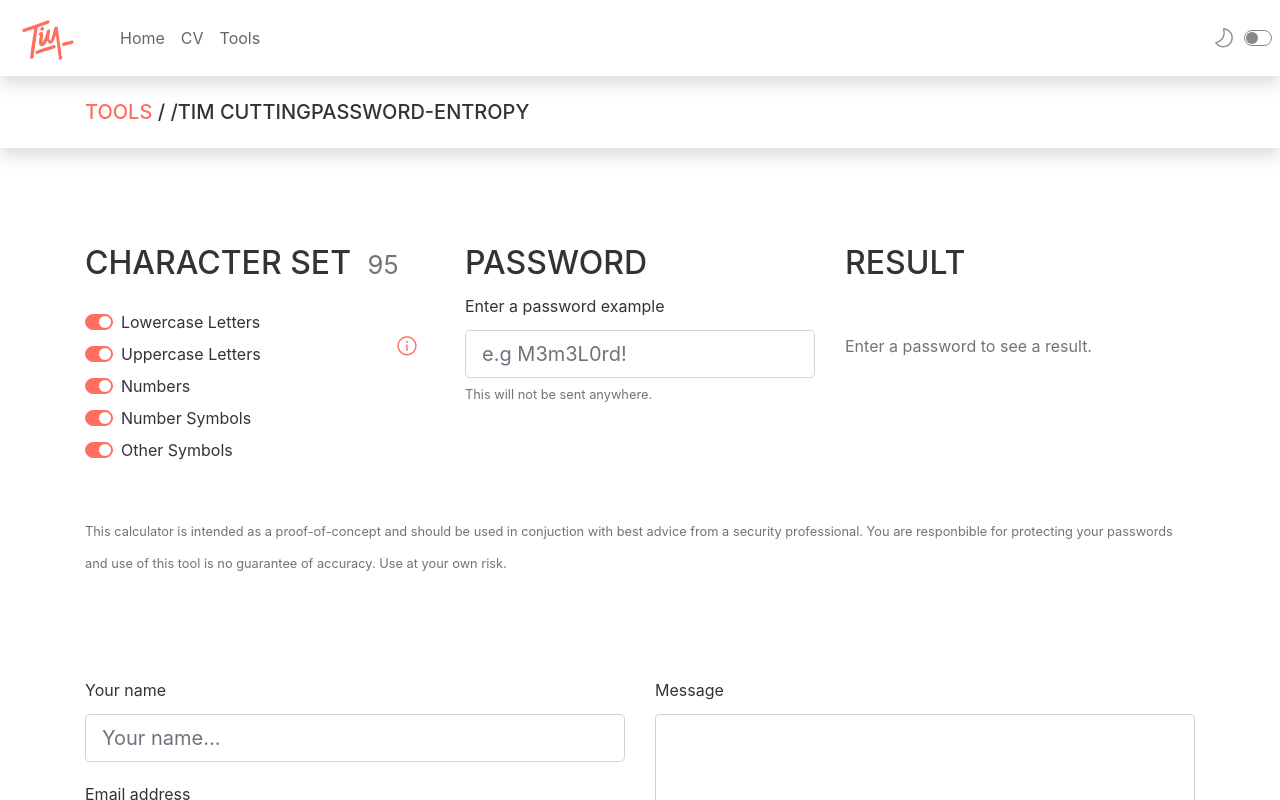
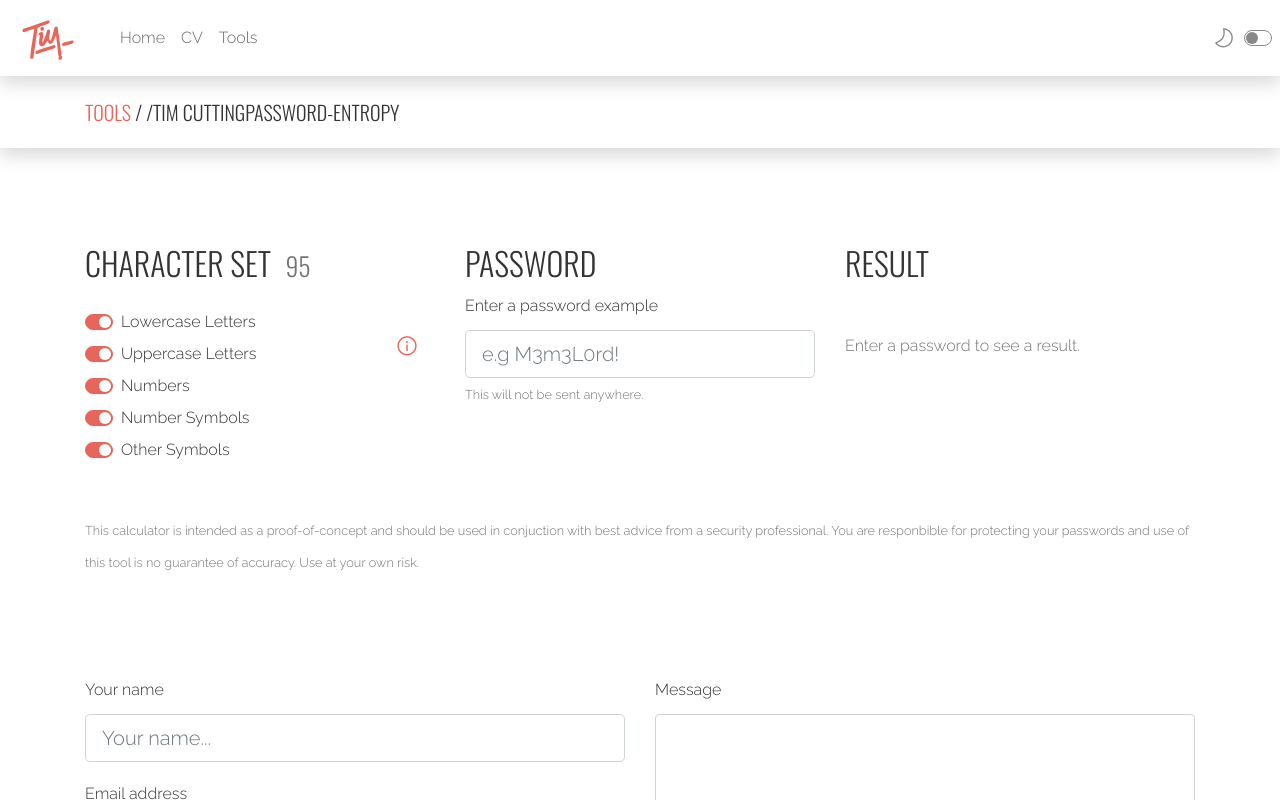
Before and after one commit to idlelimey/tim-cutting, a React (Create React App) app: page /tim-cutting/tools/password-entropy in a window 1280 px wide. Shown: the top 800 px of the page. Built offline with nearby package versions, Linux system fonts and the light colour scheme.

Commit message:
Update styles

```diff
--- a/src/App.scss
+++ b/src/App.scss
@@ -19,12 +19,18 @@
 @import './Assets/scss/Pages/Home';
 
 // Layout
+html {
+    scroll-behavior: smooth;
+}
+
+.navbar {
+    background-color: rgba($white, .8);
+    backdrop-filter: blur(.25rem);
+    -webkit-backdrop-filter: blur(.25rem);
+}
 .app {
-    display: flex;
-    flex-direction: column;
     min-height: 100vh;
-    max-height: 100vh; // Force scrollY to avoid screen jump on low content pages
-    overflow-y: hidden;
+    scroll-behavior: smooth;
 
     .content {
         display: flex;
@@ -36,8 +42,8 @@
         display: flex;
         flex-direction: column;
         flex: 1;
-        overflow-y: scroll;
         scroll-behavior: smooth;
+        min-height: calc(100vh - 76px);
 
         section {
             margin-top: 6rem;
--- a/src/Assets/scss/Pages/_Home.scss
+++ b/src/Assets/scss/Pages/_Home.scss
@@ -17,7 +17,7 @@ ul {
 
 // Hello
 #hello {
-    max-width: 10vh;
+    max-width: 22vh;
     width: 100%;
     height: auto;
     fill: none;
@@ -39,10 +39,10 @@ ul {
 
 @keyframes draw {
     50% {
-        stroke-dashoffset: 99;
+        stroke-dashoffset: 120;
     }
     66% {
-        stroke-dashoffset: 66;
+        stroke-dashoffset: 50;
     }
 	100% {
 		stroke-dashoffset: 0;
--- a/src/Assets/scss/partials/_dark-mode.scss
+++ b/src/Assets/scss/partials/_dark-mode.scss
@@ -1,6 +1,10 @@
 .dark-mode {
     background-color: darken($darker, 5%);
     color: $lighter;
+
+    .navbar {
+        background-color: rgba(darken($darker, 5%), .95);
+    }
 
     .navbar-nav {
         .nav-link {
--- a/src/Assets/scss/variables/_bootstrap-vars.scss
+++ b/src/Assets/scss/variables/_bootstrap-vars.scss
@@ -1,7 +1,7 @@
 $white:    #fff;
 $black:    #111;
 
-$primary:       #ff6f61;
+$primary:       #e86559;
 $secondary:     #32B1B3;
 $success:       #20B361;
 $danger:        #a77c7c;
@@ -34,8 +34,8 @@ $input-bg:                      $white;
 
 
 
-$font-family-sans-serif:      -apple-system, BlinkMacSystemFont, "Raleway", "Segoe UI", "Helvetica Neue", sans-serif, "Apple Color Emoji", "Segoe UI Emoji", "Segoe UI Symbol", "Noto Color Emoji";
-$headings-font-family:        -apple-system, BlinkMacSystemFont, "Oswald", "Segoe UI", "Helvetica Neue", sans-serif, "Apple Color Emoji", "Segoe UI Emoji", "Segoe UI Symbol", "Noto Color Emoji";
+$font-family-sans-serif:      "Raleway", "Segoe UI", "Helvetica Neue", sans-serif, "Apple Color Emoji", "Segoe UI Emoji", "Segoe UI Symbol", "Noto Color Emoji";
+$headings-font-family:        "Oswald", "Segoe UI", "Helvetica Neue", sans-serif, "Apple Color Emoji", "Segoe UI Emoji", "Segoe UI Symbol", "Noto Color Emoji";
 $line-height-base:            2;
 
 $body-color:                  $darker;
@@ -62,7 +62,7 @@ $custom-control-indicator-border-color: $mid;
 $navbar-light-color:                $dark;
 $navbar-light-active-color:         $darker;
 $navbar-light-hover-color:          $black;
-
+$navbar-light-toggler-border-color: transparent;
 $navbar-dark-toggler-border-color:  transparent;
 
 $code-font-size:                    87.5%;
```
